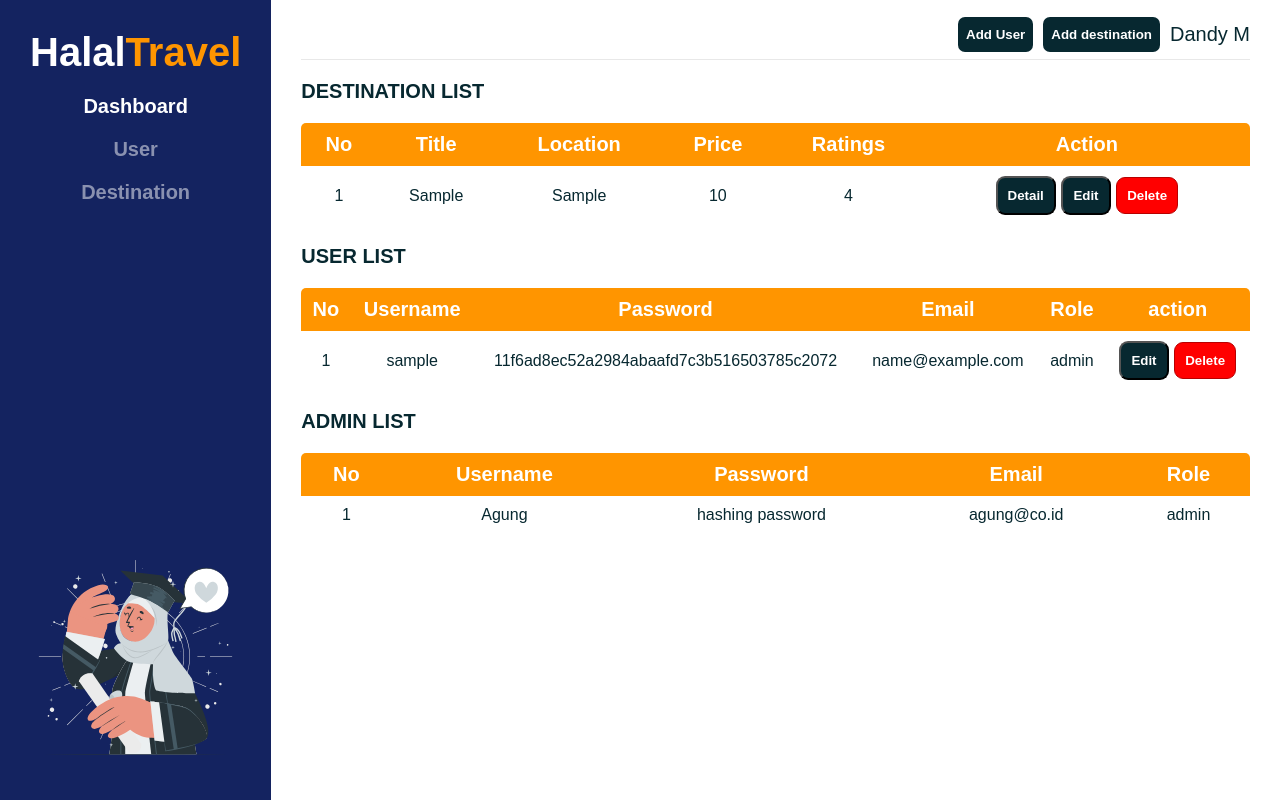
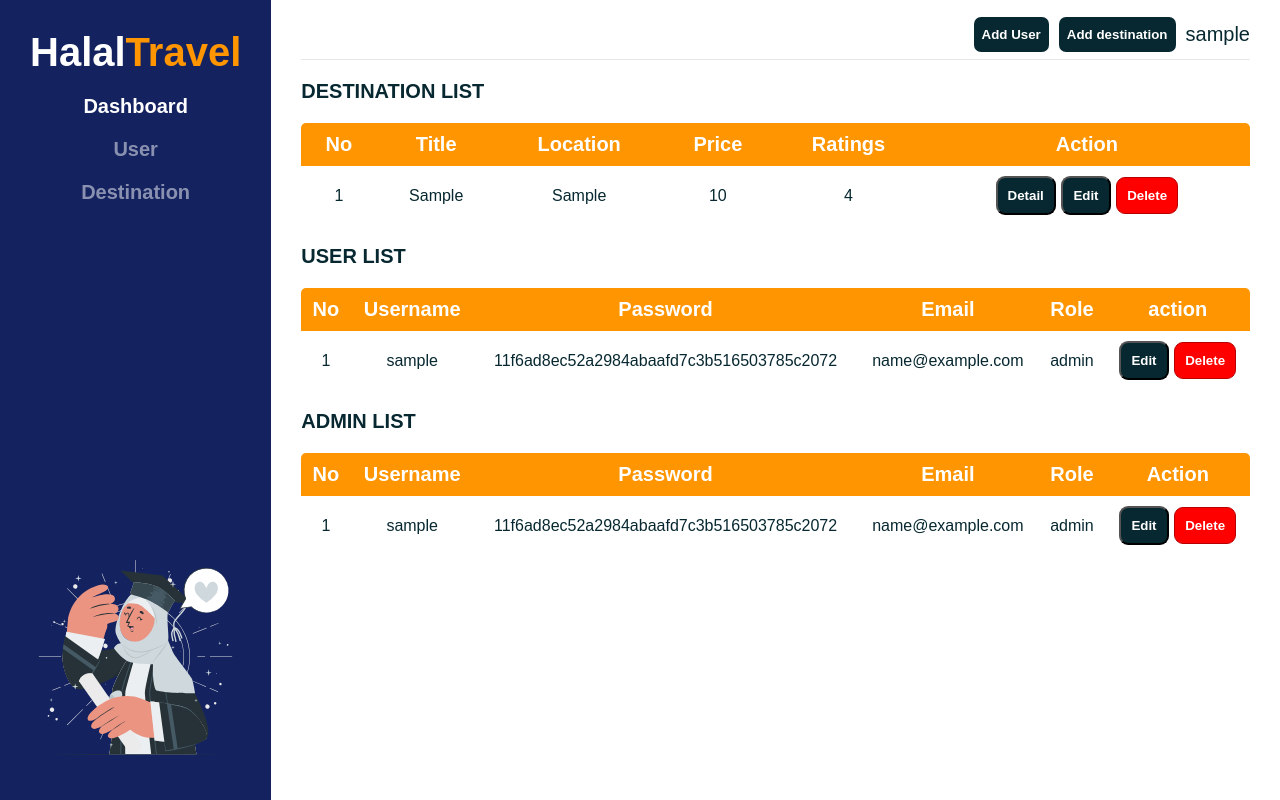
Before and after one commit to dndyma/HalalTravel, a PHP site: page / in a window 1280 px wide. Run offline with PHP 8.4, Linux system fonts and the light colour scheme; the visitor is signed in with stand-in values (Sample User, id 1); tables that the repository leaves empty or names only in its code hold one stand-in row (values such as "Sample post").

Commit message:
perbaikan login dan penyesuaian admin

```diff
--- a/admin/destination.php
+++ b/admin/destination.php
@@ -26,7 +26,7 @@
 
     <div class="dashboard">
         <div class="dashboard-header">
-            <div class="dashboard-account">Dandy M</div>
+            <div class="dashboard-account"><?php session_start(); $_SESSION['username']?></div>
         </div>
         <h1>CREATE DESTINATION</h1>
         <div class="dashboard-main">
--- a/admin/index.php
+++ b/admin/index.php
@@ -1,5 +1,6 @@
 <?php
 include '../db/koneksi.php';
+session_start();
 ?>
 
 
@@ -40,7 +41,7 @@ include '../db/koneksi.php';
                     Add destination
                 </button>
             </a>
-            <div class="dashboard-account">Dandy M</div>
+            <div class="dashboard-account"><?php echo $_SESSION['username']?></div>
 
         </div>
         <div class="dashboard-main">
@@ -135,17 +136,37 @@ include '../db/koneksi.php';
                     <th>Password</th>
                     <th>Email</th>
                     <th>Role</th>
+                    <th>Action</th>
                 </thead>
-                <tbody>
-                    <tr>
-                        <td>1</td>
-                        <td>Agung</td>
-                        <td>hashing password</td>
-                        <td>agung@co.id</td>
-                        <td>admin</td>
-                    </tr>
-
-                </tbody>
+                <?php
+                $no = 0;
+                $sql = "SELECT * from admin";
+                $result=$db->query($sql);
+                if($result->num_rows>0){
+                    while($a=$result->fetch_assoc()){
+                        $no+=1
+                    ?>
+                        <tbody>
+                            <tr>
+                                <td><?php echo $no  ?></td>
+                                <td><?php echo $a['username_admin']  ?></td>
+                                <td><?php echo sha1($a['password_admin'])  ?></td>
+                                <td><?php echo $a['email_admin']  ?></td>
+                                <td><?php echo $a['role']  ?></td>
+                                <td>
+                                    <a href="edit_admin.php?id_user='<?php echo $a['id_admin'] ?>'">
+                                        <button>Edit</button>
+                                    </a>
+                                    <a href="hapus_admin.php?id_user='<?php echo $a['id_admin'] ?>">
+                                        <button class="btn2">Delete</button>
+                                    </a>
+                                </td>
+                            </tr>
+                        </tbody>
+                    <?php
+                    }
+                }
+                ?>
             </table>
         </div>
     </div>
--- a/admin/user.php
+++ b/admin/user.php
@@ -26,7 +26,7 @@
 
     <div class="dashboard">
         <div class="dashboard-header">
-            <div class="dashboard-account">Dandy M</div>
+            <div class="dashboard-account"><?php session_start(); $_SESSION['username']?></div>
         </div>
         <h1>EDIT USER</h1>
         <div class="dashboard-main">
```
Also changed, not shown: feature/login.php (+13 -12 lines).
